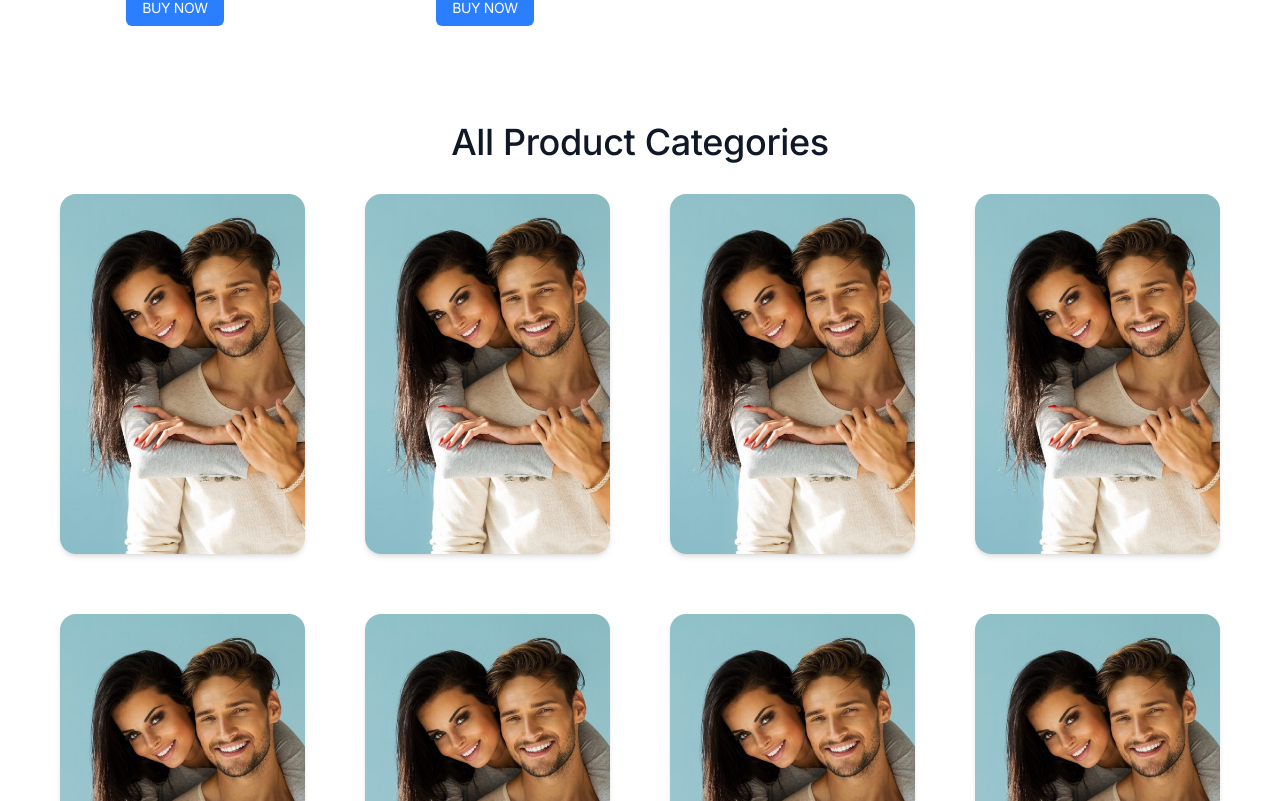
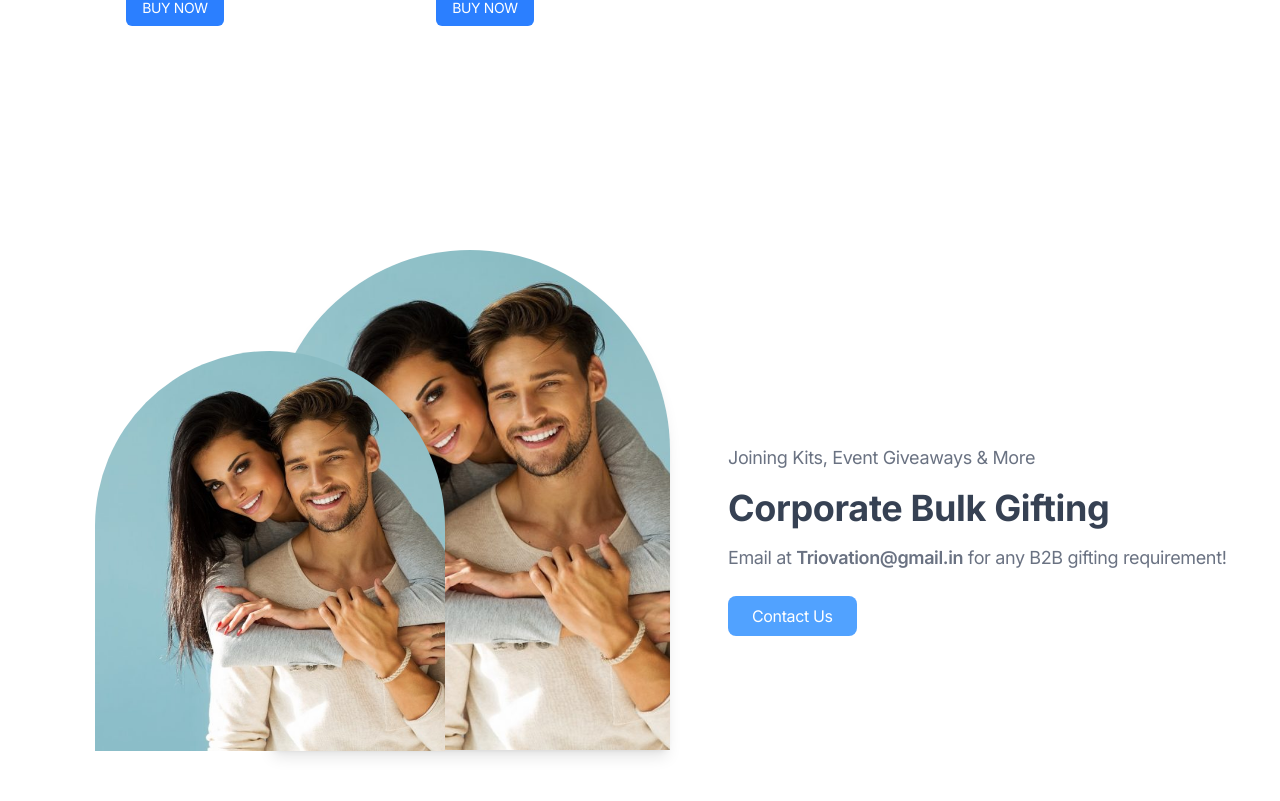
Before and after one commit to triovation-co/Triovation, a React (Vite) app: page /Products in a window 1280 px wide. Shown: the part 9399-10200 px from the top of the page. Built offline with nearby package versions, Linux system fonts and the light colour scheme.

Commit message:
product minor fix

```diff
--- a/src/pages/Products.jsx
+++ b/src/pages/Products.jsx
@@ -873,7 +873,7 @@ const Products = () => {
 
       </div>
 
-      <h1 className="text-center text-4xl font-medium text-gray-900 mb-8">
+      {/* <h1 className="text-center text-4xl font-medium text-gray-900 mb-8">
         All Product Categories
       </h1>
 
@@ -911,7 +911,7 @@ const Products = () => {
             ))}
           </div>
         </div>
-      ))}
+      ))} */}
     </main>
   );
 };
```
